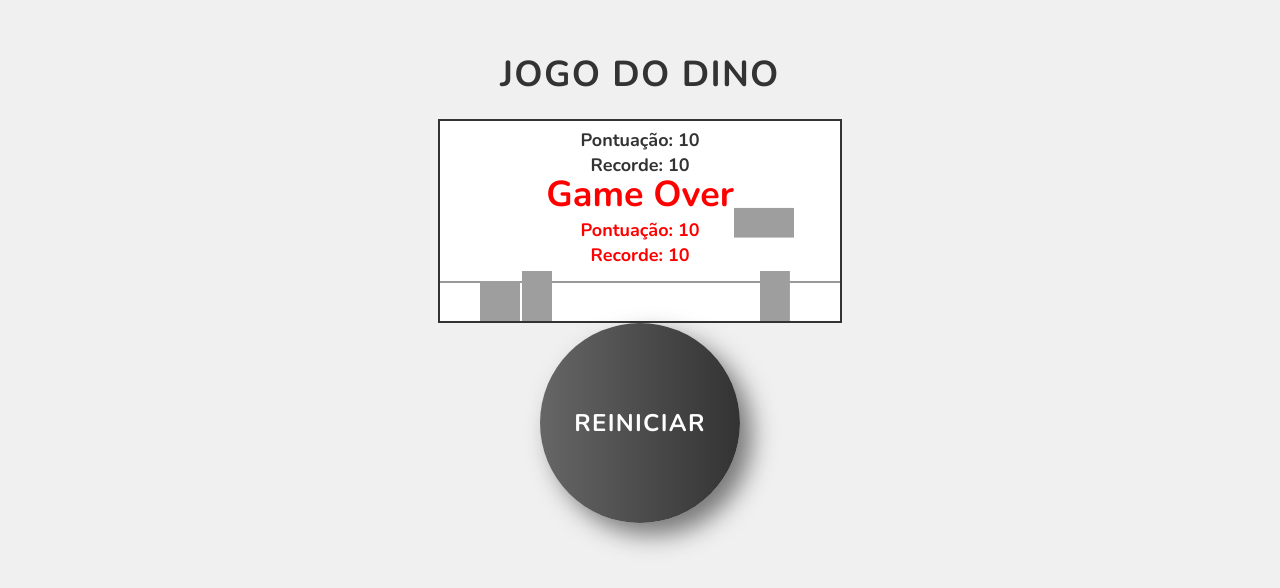
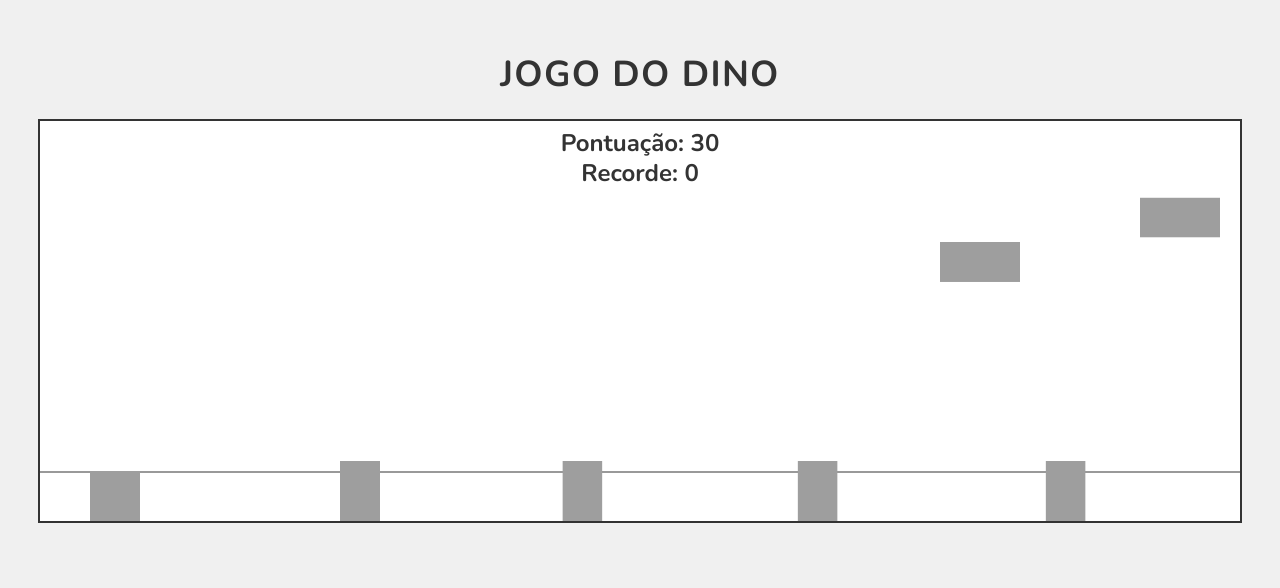
Before and after one commit to Lucas5963/lc-5963, a plain HTML site: page jogo-dino.html in a window 1280 px wide. Shown: the part 126-714 px from the top of the page. Drawn offline with nearby package versions, Linux system fonts and the light colour scheme.

Commit message:
Atualizar o jogo-dino.html

```diff
--- a/jogo-dino.html
+++ b/jogo-dino.html
@@ -90,28 +90,21 @@
         const restartButton = document.getElementById("restartButton");
         const backgroundMusic = document.getElementById("backgroundMusic");
 
-        // Alteração 1: Reduzir o tamanho base para dispositivos móveis e ajustar o scaleFactor
-        const baseWidth = 400; // Reduzido de 600 para 400
-        const baseHeight = 200; // Reduzido de 300 para 200
-        let scaleFactor = Math.min(window.innerWidth / baseWidth, 1) / (window.devicePixelRatio || 1); // Ajustar pelo devicePixelRatio
-        canvas.width = baseWidth * scaleFactor;
-        canvas.height = baseHeight * scaleFactor;
-
-        // Alteração 2: Ajustar as dimensões CSS do canvas para corresponder às dimensões lógicas
-        canvas.style.width = `${canvas.width}px`;
-        canvas.style.height = `${canvas.height}px`;
+        // Alteração 1: Ajustar o tamanho do canvas para o mesmo do "Jogo do Astronauta"
+        canvas.width = Math.min(window.innerWidth - 40, 1200); // Mesmo tamanho do "Jogo do Astronauta"
+        canvas.height = 400; // Mesmo tamanho do "Jogo do Astronauta"
 
         const ctx = canvas.getContext("2d");
 
-        // Alteração 3: Ajustar o tamanho e a posição inicial do dinossauro com base no scaleFactor
+        // Alteração 2: Ajustar o tamanho e a posição inicial do dinossauro para o novo canvas
         let dino = {
-            x: 40 * scaleFactor,
-            y: (canvas.height - 80 * scaleFactor),
-            width: 40 * scaleFactor,
-            height: 40 * scaleFactor,
+            x: 50,
+            y: canvas.height - 100,
+            width: 50,
+            height: 50,
             dy: 0,
-            gravity: 0.5 * scaleFactor, // Ajustar a gravidade
-            jump: -12 * scaleFactor,
+            gravity: 0.5,
+            jump: -15,
             onGround: true
         };
 
@@ -135,15 +128,15 @@
         const crashSound = new Audio("crash-sound.mp3");
 
         function resetGame() {
-            // Alteração 4: Ajustar a posição inicial do dinossauro no reset com base no scaleFactor
+            // Alteração 3: Ajustar a posição inicial do dinossauro no reset
             dino = {
-                x: 40 * scaleFactor,
-                y: (canvas.height - 80 * scaleFactor),
-                width: 40 * scaleFactor,
-                height: 40 * scaleFactor,
+                x: 50,
+                y: canvas.height - 100,
+                width: 50,
+                height: 50,
                 dy: 0,
-                gravity: 0.5 * scaleFactor,
-                jump: -12 * scaleFactor,
+                gravity: 0.5,
+                jump: -15,
                 onGround: true
             };
             obstacles = [];
@@ -162,23 +155,25 @@
         }
 
         function createObstacle() {
-            let obstacleSpeed = (3 + (score / 100)) * scaleFactor;
+            let obstacleSpeed = 3 + (score / 100);
+            // Alteração 4: Ajustar o tamanho e a posição dos obstáculos
             obstacles.push({
                 x: canvas.width,
-                y: canvas.height - 50 * scaleFactor,
-                width: 30 * scaleFactor,
-                height: 50 * scaleFactor,
+                y: canvas.height - 60,
+                width: 40,
+                height: 60,
                 speed: obstacleSpeed
             });
         }
 
         function createCloud() {
+            // Alteração 5: Ajustar o tamanho e a posição das nuvens
             clouds.push({
                 x: canvas.width,
-                y: (Math.random() * 80 + 30) * scaleFactor,
-                width: 60 * scaleFactor,
-                height: 30 * scaleFactor,
-                speed: 1 * scaleFactor
+                y: Math.random() * 100 + 50,
+                width: 80,
+                height: 40,
+                speed: 1
             });
         }
 
@@ -216,12 +211,13 @@
         function update() {
             if (gameOver) {
                 ctx.fillStyle = "#ff0000";
-                ctx.font = `${36 * scaleFactor}px Nunito`;
+                // Alteração 6: Ajustar o tamanho da fonte para o "Game Over"
+                ctx.font = "48px Nunito";
                 ctx.textAlign = "center";
-                ctx.fillText("Game Over", canvas.width / 2, canvas.height / 2 - 15 * scaleFactor);
-                ctx.font = `${18 * scaleFactor}px Nunito`;
-                ctx.fillText("Pontuação: " + score, canvas.width / 2, canvas.height / 2 + 15 * scaleFactor);
-                ctx.fillText("Recorde: " + highScore, canvas.width / 2, canvas.height / 2 + 40 * scaleFactor);
+                ctx.fillText("Game Over", canvas.width / 2, canvas.height / 2 - 20);
+                ctx.font = "24px Nunito";
+                ctx.fillText("Pontuação: " + score, canvas.width / 2, canvas.height / 2 + 20);
+                ctx.fillText("Recorde: " + highScore, canvas.width / 2, canvas.height / 2 + 50);
                 restartButton.style.display = "inline-flex";
                 backgroundMusic.pause();
                 return;
@@ -231,8 +227,9 @@
 
             canvas.style.backgroundColor = "#ffffff";
 
+            // Alteração 7: Ajustar a posição do chão
             ctx.fillStyle = "#999999";
-            ctx.fillRect(0, canvas.height - 40 * scaleFactor, canvas.width, 2);
+            ctx.fillRect(0, canvas.height - 50, canvas.width, 2);
 
             dino.dy += dino.gravity;
             dino.y += dino.dy;
@@ -269,17 +266,18 @@
             frame++;
             score = Math.floor(frame / 10);
 
+            // Alteração 8: Ajustar o tamanho da fonte para a pontuação e recorde
             ctx.fillStyle = "#333333";
-            ctx.font = `${18 * scaleFactor}px Nunito`;
+            ctx.font = "24px Nunito";
             ctx.textAlign = "center";
-            ctx.fillText("Pontuação: " + score, canvas.width / 2, 25 * scaleFactor);
-            ctx.fillText("Recorde: " + highScore, canvas.width / 2, 50 * scaleFactor);
+            ctx.fillText("Pontuação: " + score, canvas.width / 2, 30);
+            ctx.fillText("Recorde: " + highScore, canvas.width / 2, 60);
 
             requestAnimationFrame(update);
         }
 
-        // Alteração 5: Adicionar evento de toque diretamente no canvas
-        canvas.addEventListener("touchstart", (e) => {
+        // Alteração 9: Ajustar o evento de toque para o mesmo formato do "Jogo do Astronauta"
+        document.addEventListener("touchstart", (e) => {
             if (dino.onGround && !gameOver) {
                 dino.dy = dino.jump;
                 jumpSound.play();
@@ -294,17 +292,13 @@
             }
         });
 
-        // Alteração 6: Ajustar o canvas quando a janela for redimensionada
+        // Alteração 10: Ajustar o redimensionamento do canvas
         window.addEventListener("resize", () => {
-            scaleFactor = Math.min(window.innerWidth / baseWidth, 1) / (window.devicePixelRatio || 1);
-            canvas.width = baseWidth * scaleFactor;
-            canvas.height = baseHeight * scaleFactor;
-            canvas.style.width = `${canvas.width}px`;
-            canvas.style.height = `${canvas.height}px`;
+            canvas.width = Math.min(window.innerWidth - 40, 1200);
+            canvas.height = 400;
             resetGame();
         });
 
-        // Alteração 7: Adicionar verificação de carregamento de imagens
         let imagesLoaded = 0;
         const totalImages = 3;
 
```
